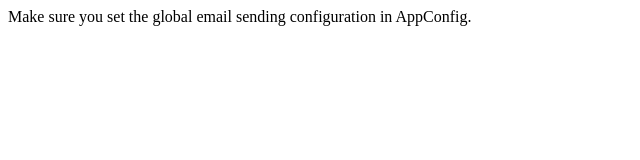
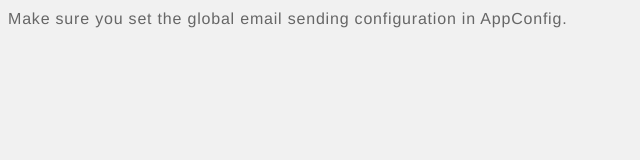
Before and after one commit to hoodiehq-archive/hoodie-plugin-email, a website: page pocket/index.html in a window 1280 px wide. Shown: the whole page, without its empty margins (0-640 px from the left). Drawn offline with Linux system fonts and the light colour scheme.

Commit message:
added assets and styling for plugin

```diff
--- /dev/null
+++ b/pocket/assets/css/main.css
@@ -0,0 +1,6 @@
+body {
+	color: #666;
+	background: #f1f1f1;
+	font: 300 1em / 1.4em "Helvetica Neue", Helvetica, Arial, sans-serif;
+	letter-spacing: 0.05em;
+}
--- a/pocket/index.html
+++ b/pocket/index.html
@@ -1 +1,3 @@
+<link rel="stylesheet" href="assets/css/main.css">
+
 <p>Make sure you set the global email sending configuration in AppConfig.</p>
```
Also changed, not shown: 1 other file.
